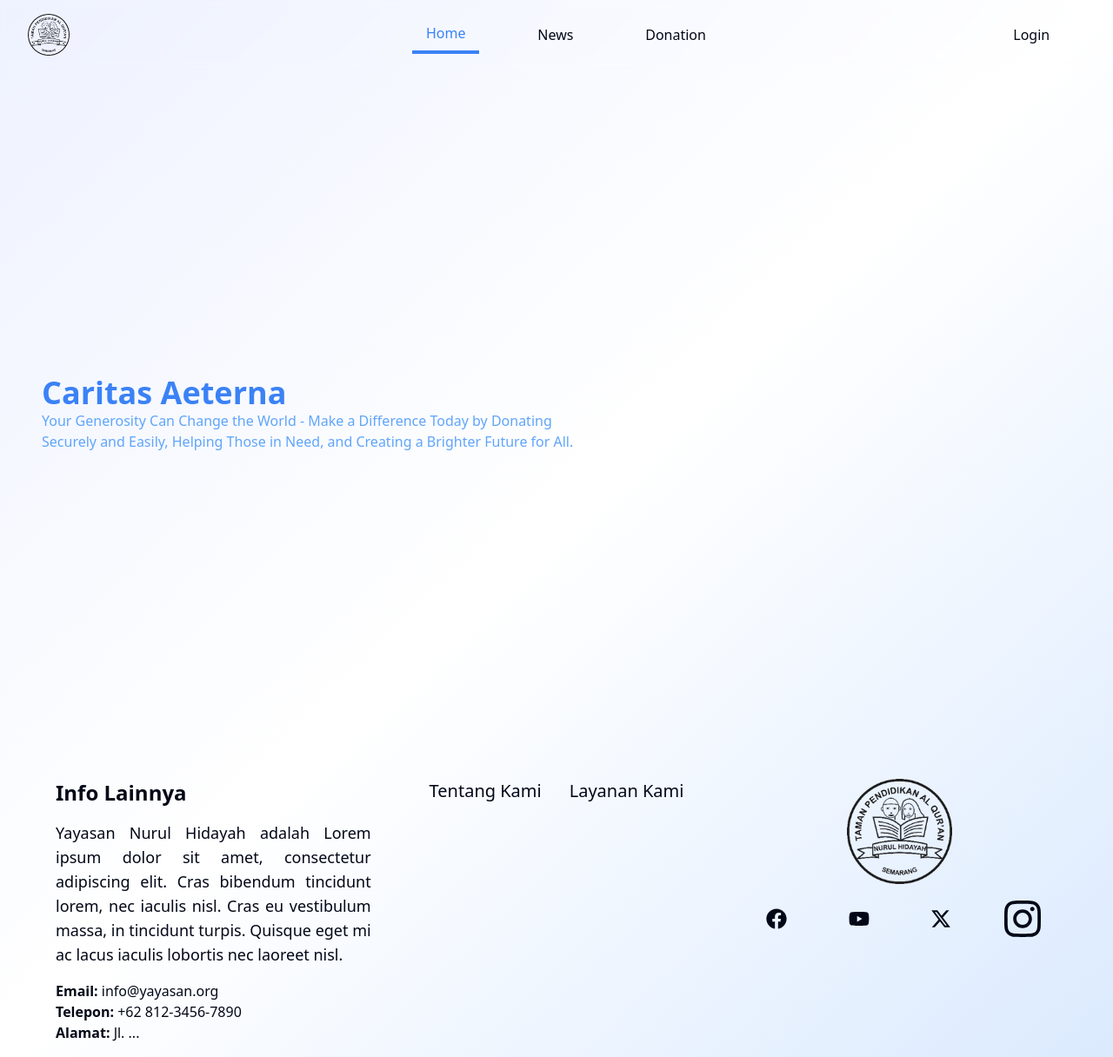
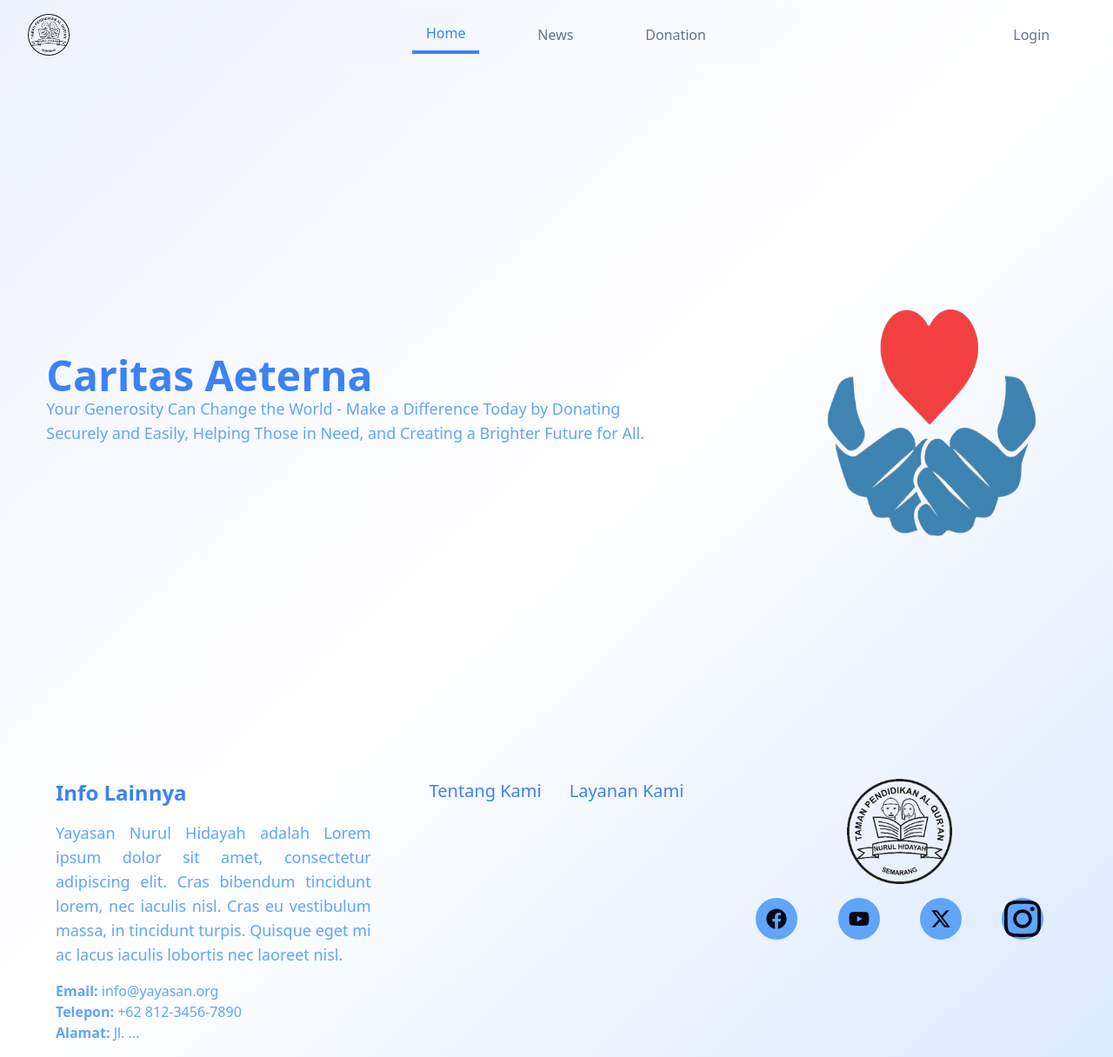
Before and after one commit to Falydra/CA-Revamp-Frontend, a React (Vite) app: page / in a window 1280 px wide. Shown: the whole page at 87% size. Built offline with nearby package versions, Linux system fonts and the light colour scheme.

Commit message:
fix: component and background layer

```diff
--- a/src/Components/Footer.tsx
+++ b/src/Components/Footer.tsx
@@ -10,11 +10,11 @@ export default function Footer() {
         <div className="flex w-full h-full md:flex-row flex-row bg-primary-fg items-start py-4 justify-center px-16 gap-8 overflow-y-hidden">
 
             <div className="flex flex-col w-4/12 h-full items-start justify-start gap-4 mt-[20px]">
-                <h1 className="text-2xl font-extrabold text-primary-bg">Info Lainnya</h1>
-                <p className="text-primary-bg text-lg text-justify">
+                <h1 className="text-2xl font-extrabold text-blue-500">Info Lainnya</h1>
+                <p className="text-blue-400 text-lg text-justify">
                     Yayasan Nurul Hidayah adalah Lorem ipsum dolor sit amet, consectetur adipiscing elit. Cras bibendum tincidunt lorem, nec iaculis nisl. Cras eu vestibulum massa, in tincidunt turpis. Quisque eget mi ac lacus iaculis lobortis nec laoreet nisl.
                 </p>
-                <div className="text-primary-bg">
+                <div className="text-blue-400">
                     <p><strong>Email:</strong> info@yayasan.org</p>
                     <p><strong>Telepon:</strong> +62 812-3456-7890</p>
                     <p><strong>Alamat:</strong> Jl. ... </p>
@@ -25,8 +25,8 @@ export default function Footer() {
             <div className="flex flex-col w-4/12 h-full items-center justify-end mt-[20px]">
                 <div className="flex flex-row items-center gap-8 mb-[30px]">
 
-                    <h2 className="text-xl text-primary-bg cursor-pointer">Tentang Kami</h2>
-                    <h2 className="text-xl text-primary-bg cursor-pointer">Layanan Kami</h2>
+                    <h2 className="text-xl text-blue-500 cursor-pointer">Tentang Kami</h2>
+                    <h2 className="text-xl text-blue-500 cursor-pointer">Layanan Kami</h2>
                 </div>
             </div>
 
@@ -44,25 +44,25 @@ export default function Footer() {
                 <div className="flex flex-row items-center justify-between w-full px-4">
                     <a
                         href="https://www.facebook.com/undip.official"
-                        className="w-12 h-12 bg-primary-bg rounded-full flex items-center justify-center"
+                        className="w-12 h-12 bg-blue-400 rounded-full flex items-center justify-center"
                     >
                         <FaFacebook className="w-6 h-6 text-primary-fg" />
                     </a>
                     <a
                         href="https://www.youtube.com/c/UndipTV"
-                        className="w-12 h-12 bg-primary-bg rounded-full flex items-center justify-center"
+                        className="w-12 h-12 bg-blue-400 rounded-full flex items-center justify-center"
                     >
                         <FaYoutube className="w-6 h-6 text-primary-fg" />
                     </a>
                     <a
                         href="https://x.com/undip"
-                        className="w-12 h-12 bg-primary-bg rounded-full flex items-center justify-center"
+                        className="w-12 h-12 bg-blue-400 rounded-full flex items-center justify-center"
                     >
                         <FaXTwitter className="w-6 h-6 text-primary-fg" />
                     </a>
                     <a
                         href="https://www.instagram.com/undip.official/"
-                        className="w-12 h-12 bg-primary-bg rounded-full flex items-center justify-center"
+                        className="w-12 h-12 bg-blue-400 rounded-full flex items-center justify-center"
                     >
                         <FaInstagram className="w-12 h-12 text-primary-fg" />
                     </a>
--- a/src/Components/Hero.tsx
+++ b/src/Components/Hero.tsx
@@ -1,4 +1,3 @@
-
 
 
 export default function Hero() {
@@ -6,16 +5,19 @@ export default function Hero() {
 
   return (
     <div className="relative flex w-full h-screen overflow-y-auto items-center justify-center bg-cover bg-center ">
-      <div className="absolute inset-0 "></div>
-      <div className="relative flex flex-col items-start w-full justify-center px-12 mt-8">
-        <h1 className="text-4xl font-bold text-blue-500">Caritas Aeterna</h1>
-        <p className="text-blue-400 font-thin">
+
+      <div className="relative flex flex-col items-start w-8/12 justify-center">
+        <h1 className="text-5xl font-bold text-blue-500">Caritas Aeterna</h1>
+        <p className="text-blue-400 font-thin text-lg">
           Your Generosity Can Change the World - Make a Difference Today by Donating <br />
           Securely and Easily, Helping Those in Need, and Creating a Brighter Future for All.
         </p>
 
 
       </div>
+      <img
+        className="w-1/4 h-1/2 flex opacity-75 "
+        src="public\images\Hero.png"/>
     </div>
   );
 }
--- a/src/Components/Layout.tsx
+++ b/src/Components/Layout.tsx
@@ -1,5 +1,5 @@
 import React from "react";
-import { Helmet } from "react-helmet"
+
 
 interface LayoutProps {
   children: React.ReactNode;
@@ -10,16 +10,12 @@ interface LayoutProps {
 
 export default function Layout({
   children,
-  description,
-  pageTitle = "Caritas Aeterna",
+
   className = "",
 }: LayoutProps) {
   return (
     <div className={`overflow-y-hidden ${className} bg-gradient-to-br from-indigo-50 via-white to-blue-100`}>
-      <Helmet>
-        <title>{pageTitle}</title>
-        {description && <meta name="description" content={description} />}
-      </Helmet>
+
 
 
       <main className="min-h-screen">{children}</main>
--- a/src/Components/Navbar.tsx
+++ b/src/Components/Navbar.tsx
@@ -75,7 +75,7 @@ export default function Navbar() {
             <Link
               to="/"
               className={`hover:text-primary-accent px-4 py-2 ${
-                isActiveUrl("/") ? "border-b-4 border-blue-500 text-blue-500" : ""
+                isActiveUrl("/") ? "border-b-4 border-blue-500 text-blue-500" : "text-muted-foreground"
               }`}
             >
               Home
@@ -83,7 +83,7 @@ export default function Navbar() {
             <Link
               to="/news"
               className={`hover:text-primary-accent px-4 py-2 ${
-                isActiveUrl("/news") ? "border-b-4 border-primary-bg" : ""
+                isActiveUrl("/news") ? "border-b-4 border-primary-bg" : "text-muted-foreground"
               }`}
             >
               News
@@ -91,7 +91,7 @@ export default function Navbar() {
             <Link
               to="/donation"
               className={`hover:text-primary-accent px-4 py-2 ${
-                isActiveUrl("/donation") ? "border-b-4 border-primary-bg" : ""
+                isActiveUrl("/donation") ? "border-b-4 border-primary-bg" : "text-muted-foreground"
               }`}
             >
               Donation
@@ -104,7 +104,7 @@ export default function Navbar() {
               <Link
 
                 to="/auth/login"
-                className="items-center justify-center mr-3 bg-primary-bg w-1/3 h-[50px] text-center flex text-primary-fg hover:text-primary-fg/100 cursor-pointer"
+                className="items-center justify-center mr-3 bg-primary-bg w-1/3 h-[50px] text-center flex text-muted-foreground hover:text-blue-500 cursor-pointer"
               >
                 Login
               </Link>
--- /dev/null
+++ b/src/Components/ProgramNews.tsx
@@ -0,0 +1,62 @@
+
+import { IoIosArrowForward } from "react-icons/io";
+import {Link} from "react-router-dom";
+export default function ProgramNews({isMore = false} : {isMore?: boolean}) {
+
+    const data = [
+        {
+            title: "Program Pendidikan",
+            description: "Menyediakan pendidikan berkualitas untuk anak-anak di lingkungan sekitar.",
+            image: "https://example.com/education.jpg"
+        },
+        {
+            title: "Program Kesehatan",
+            description: "Memberikan layanan kesehatan gratis kepada masyarakat yang membutuhkan.",
+            image: "https://example.com/health.jpg"
+        },
+        {
+            title: "Program Lingkungan",
+            description: "Mengadakan kegiatan penghijauan dan pelestarian lingkungan.",
+            image: "https://example.com/environment.jpg"
+        },
+        {
+            title: "Program Sosial",
+            description: "Membantu masyarakat kurang mampu melalui berbagai inisiatif sosial.",
+            image: "https://example.com/social.jpg"
+        }
+    ];
+
+
+
+    return (
+        <div className="flex flex-col items-start w-full h-[750px] justify-start px-8">
+            <div className="flex flex-row w-full h-4/5 items-center justify-center py-4 gap-4 ">
+                {data.map((news, index) =>
+                    index < 3 && (
+                        <div key={index} className="w-4/12 h-4/5 flex flex-col items-center justify-start bg-primary-fg hover:scale-105 transition-transform duration-500 ease-in-out rounded-2xl">
+                            <div className={`w-full h-2/5 flex items-center justify-center bg-[url(${news.image})] bg-cover bg-center rounded-t-2xl cursor-pointer `}/>
+                            <h1 className="text-xl font-bold text-primary-bg px-4 pt-4 cursor-pointer">
+                                {news.title}
+                            </h1>
+                            <p className="text-sm text-primary-bg px-4 text-justify">
+                                {news.description}
+                            </p>
+                        </div>
+                    )
+                )}
+
+            </div>
+            {isMore && (
+                <div className="flex flex-row w-full  items-center justify-end gap-4 ">
+                    <Link to={"/news"} className="text-primary-fg self-end flex flex-row  items-center justify-end font-semibold hover:text-primary-accent">
+                        Lihat Berita Lainnya
+                        <IoIosArrowForward/>
+                    </Link>
+
+                </div>
+            )}
+
+        </div>
+
+    )
+}
```
